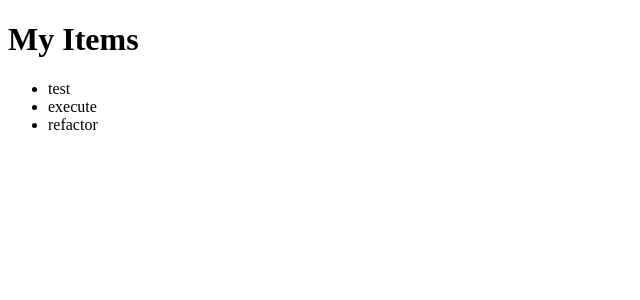
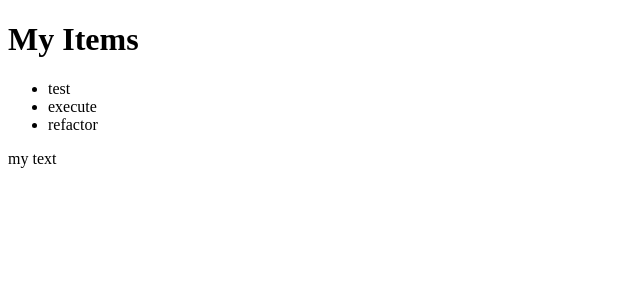
Before and after one commit to stevensgarcia/tdd-angular5, an Angular app: page / in a window 1280 px wide. Shown: the top 300 px of the page, without its empty margins (0-640 px from the left). Built offline with nearby package versions, Linux system fonts and the light colour scheme.

Commit message:
added id element

```diff
--- a/app.debug.e2e.ts
+++ b/app.debug.e2e.ts
@@ -2,11 +2,10 @@ import {browser, element, by, By} from 'protractor';
 
 describe('AppComponent Tests', () => {
   beforeEach(() => {
-    browser.get('/');
+    browser.get('');
   });
 
   it('Test spec for debug and play', () => {
-    browser.debugger();
     expect<any>(element(by.id('my_id')).getText()).toEqual('my text');
   });
 });
--- a/src/app/app.component.html
+++ b/src/app/app.component.html
@@ -2,3 +2,4 @@
 <ul>
   <li *ngFor="let item of items">{{item}}</li>
 </ul>
+<p id="my_id">my text</p>
```
